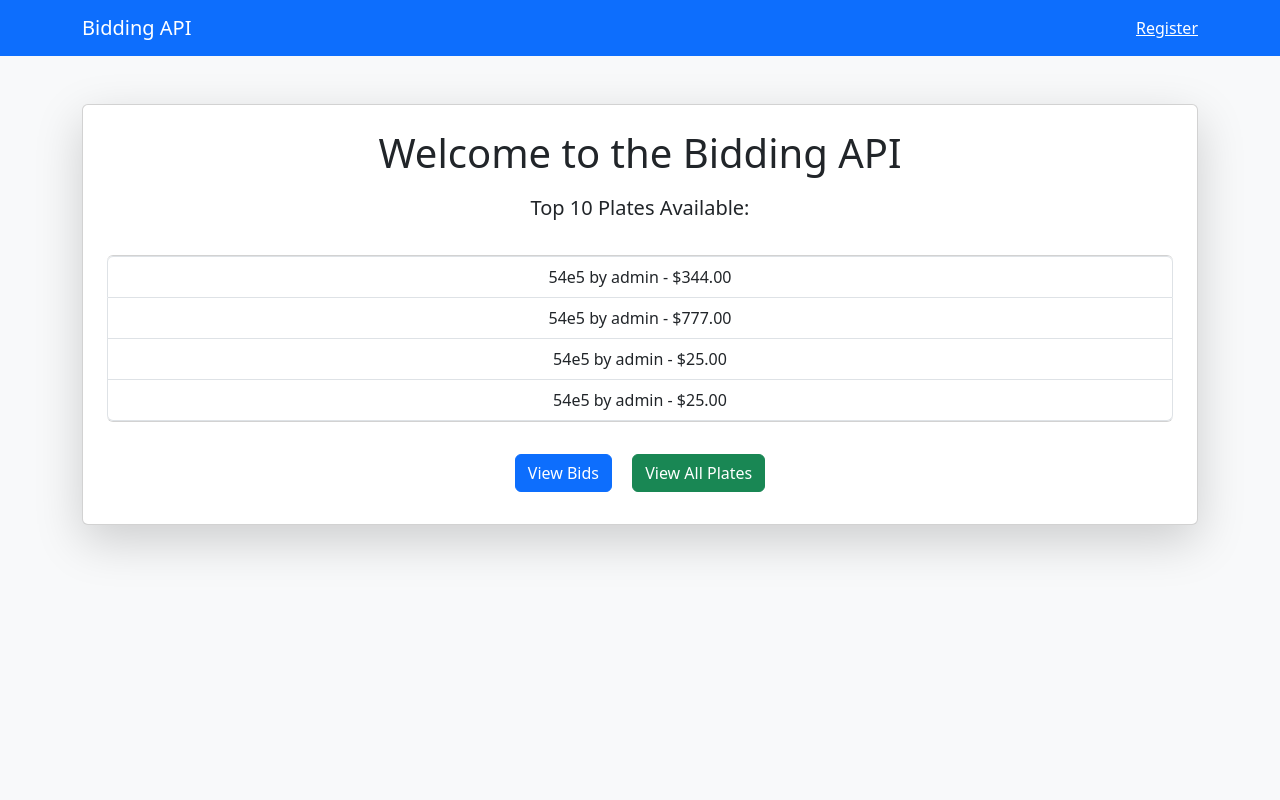
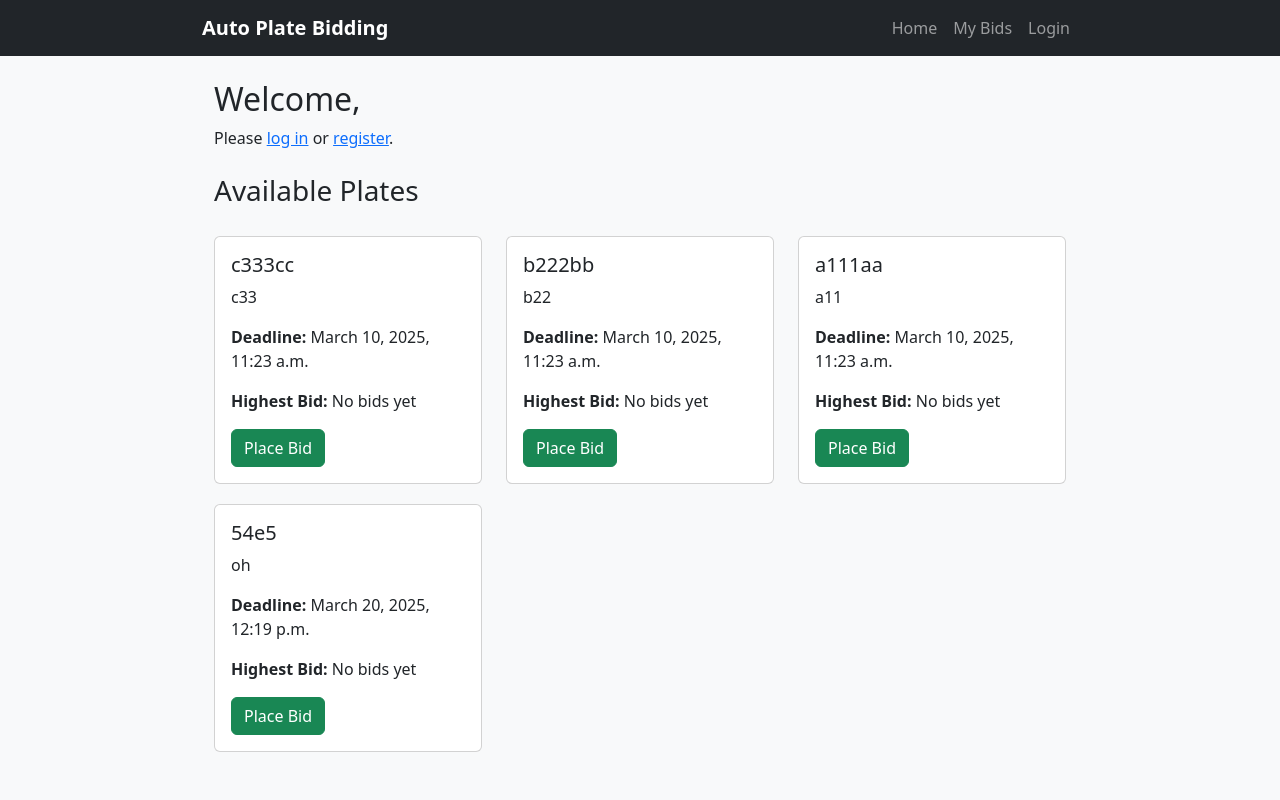
Before and after one commit to rbremperor/auto-bidding, a Django app: page / in a window 1280 px wide. Run offline with Django 5.2, Linux system fonts and the light colour scheme; data comes from the database, SQL or seed files in the repository.

Commit message:
worked on frontend
# Conflicts:
#	Bidding/asgi.py
#	Bidding/settings.py
#	Bidding/urls.py
#	Bidding/wsgi.py
#	app/admin.py
#	app/apps.py
#	app/forms.py
#	app/migrations/0001_initial.py
#	app/models.py
#	app/serializers.py
#	app/tests.py
#	app/urls.py
#	app/views.py
#	manage.py
#	static/css/styles.css
#	static/js/login.js
#	static/js/main.js
#	static/js/plates.js
#	static/js/register.js
#	templates/base.html
#	templates/bids.html
#	templates/home.html
#	templates/login.html
#	templates/plates.html
#	templates/register.html

```diff
--- a/app/models.py
+++ b/app/models.py
@@ -8,15 +8,16 @@ class Plate(models.Model):
     deadline = models.DateTimeField()
     created_by = models.ForeignKey(User, related_name="created", limit_choices_to={'is_staff': True}, on_delete=models.CASCADE)
     is_active = models.BooleanField(default=True)
+    highest_bid = models.DecimalField(max_digits=10, decimal_places=2, null=True, blank=True)
 
     def __str__(self):
         return f"{self.plate_number} by {self.created_by}"
 
 
 class Bid(models.Model):
-    amount = models.DecimalField(decimal_places=2, max_digits=10)
     user = models.ForeignKey(User, related_name="bids", limit_choices_to={'is_staff':False}, on_delete=models.CASCADE)
-    plate = models.ForeignKey(Plate, related_name="bids", on_delete=models.CASCADE)
+    plate = models.ForeignKey(Plate, related_name="bids", on_delete=models.CASCADE, related_query_name="bids")
+    amount = models.DecimalField(decimal_places=2, max_digits=10,)
     created_at = models.DateTimeField(auto_now_add=True)
 
     def __str__(self):
--- a/app/urls.py
+++ b/app/urls.py
@@ -1,6 +1,6 @@
 from django.urls import path, include
 from rest_framework.routers import DefaultRouter
-from .views import PlateViewSet, BidViewSet, UserViewSet, register_user, home
+from .views import PlateViewSet, BidViewSet, UserViewSet, register_view, home, place_bid, login_view, logout_view, update_bid, delete_bid
 
 router = DefaultRouter()
 router.register('users', UserViewSet, 'users')
@@ -9,6 +9,11 @@ router.register('plates', PlateViewSet, 'plates')
 
 urlpatterns = [
     path('home/', include(router.urls)),
-    path('register/', register_user, name='register'),
+    path('register/', register_view, name='register'),
     path('', home, name='home'),
+    path('place_bid/<int:plate_id>/', place_bid, name='place_bid'),
+    path('login/', login_view, name='login'),
+    path('logout/', logout_view, name='logout'),
+    path('update/<int:bid_id>', update_bid, name='update_bid'),
+    path('delete/<int:bid_id>', delete_bid, name='delete_bid'),
 ]
--- a/app/views.py
+++ b/app/views.py
@@ -1,31 +1,68 @@
+from django.contrib.auth.decorators import login_required
 from django.contrib.auth.models import User
-from django.contrib.auth import login
-from django.shortcuts import render, redirect
+from django.contrib.auth import login, authenticate, logout
+from django.http import HttpResponse
+from django.shortcuts import render, redirect, get_object_or_404
 from rest_framework import viewsets
 from rest_framework.renderers import TemplateHTMLRenderer
 from rest_framework.response import Response
 from rest_framework.permissions import IsAuthenticated, AllowAny
+from .forms import BidForm, LoginForm, PlateForm
+
 
 from app.models import Plate, Bid
 from app.serializers import PlateSerializer, BidSerializer, UserSerializer
 from .forms import RegisterForm
 
-def register_user(request):
-    if request.method == 'POST':
+
+def register_view(request):
+    if request.method == "POST":
         form = RegisterForm(request.POST)
         if form.is_valid():
-            user = form.save(commit=False)
-            user.set_password(form.cleaned_data['password'])
-            user.save()
-            login(request, user)
-            return redirect('home/')
+            user = form.save()  # Password is already hashed in form.save()
+            login(request, user)# Log the user in after registration
+            if request.user.is_staff:
+                return redirect('/home/plates/')
+            else:
+                return redirect('/home/bids')  # Send success response
+        else:
+            return HttpResponse({"success": False, "errors": form.errors}, status=400)  # Return errors
+
     else:
         form = RegisterForm()
-    return render(request, 'register.html', {'form': form})
+
+    return render(request, "register.html", {"form": form})
+
+def login_view(request):
+    if request.method == "POST":
+        form = LoginForm(request.POST)
+        if form.is_valid():
+            username = form.cleaned_data['username']
+            password = form.cleaned_data['password']
+
+            user = authenticate(request, username=username, password=password)  # Verify credentials
+
+            if user is not None:
+                login(request, user)  # Log in the user
+                if user.is_staff:
+                    return redirect('/home/plates/')
+                else:
+                    return redirect('/home/bids/')  # Redirect after login
+            else:
+                form.add_error(None, "Invalid username or password")  # Show error if login fails
+    else:
+        form = LoginForm()
+
+    return render(request, "login.html", {"form": form})
+
+def logout_view(request):
+    logout(request)
+    return redirect('login')
 
 def home(request):
-    bids = Bid.objects.order_by('-id')[:10]
-    return render(request, 'home.html', {'bids': bids})
+    plates = Plate.objects.order_by('-id')[:10]
+    return render(request, 'home.html', {'plates': plates})
+
 class UserViewSet(viewsets.ModelViewSet):
     queryset = User.objects.all()
     serializer_class = UserSerializer
@@ -44,8 +81,20 @@ class PlateViewSet(viewsets.ModelViewSet):
     renderer_classes = (TemplateHTMLRenderer, )
 
     def list(self, request, *args, **kwargs):
-        plates = Plate.objects.all()
-        return Response({'plates': plates}, template_name = 'plates.html')
+        plates = Plate.objects.filter(created_by=request.user).order_by('-id')
+        form = PlateForm()  # Add this
+        return Response({'plates': plates, 'form': form}, template_name='plates.html')
+
+    def create(self, request, *args, **kwargs):
+        form = PlateForm(request.POST)
+        if form.is_valid():
+            plate = form.save(commit=False)
+            plate.created_by = request.user
+            plate.save()
+            return self.list(request)  # Re-render the page with updated plates
+
+        plates = Plate.objects.filter(created_by=request.user).order_by('-id')
+        return Response({'plates': plates, 'form': form}, template_name='plates.html')  # Show errors
 
 
 class BidViewSet(viewsets.ModelViewSet):
@@ -54,5 +103,75 @@ class BidViewSet(viewsets.ModelViewSet):
     renderer_classes = (TemplateHTMLRenderer, )
 
     def list(self, request, *args, **kwargs):
-        bids = Bid.objects.all()
-        return Response({'bids': bids, }, template_name = 'bids.html')
+        bids = Bid.objects.filter(user=request.user).order_by('-id')
+        return Response({'bids': bids}, template_name = 'bids.html')
+
+@login_required
+def place_bid(request, plate_id):
+    plate = get_object_or_404(Plate, id=plate_id)
+    existing_bid = Bid.objects.filter(plate=plate, user=request.user).first()
+
+    if existing_bid:
+        return redirect('update_bid', bid_id=existing_bid.id)
+
+    if request.method == "POST":
+        form = BidForm(request.POST)
+        if form.is_valid() and form.cleaned_data["amount"] > (plate.highest_bid or 0):
+            bid = form.save(commit=False)
+            bid.user = request.user
+            bid.plate = plate
+            bid.save()
+
+            # Update the highest bid
+            highest_bid = plate.bids.order_by('-amount').first()
+            if highest_bid:
+                plate.highest_bid = highest_bid.amount
+                plate.save()
+
+            return redirect('/home/bids/')  # Redirect to the bidding page
+
+    else:
+        form = BidForm()
+
+    return render(request, "place_bid.html", {"form": form, "plate": plate})
+
+@login_required
+def update_bid(request, bid_id):
+    bid = get_object_or_404(Bid, id=bid_id, user=request.user)
+    plate = bid.plate  # Get the related plate
+
+
+    if request.method == "POST":
+        form = BidForm(request.POST, instance=bid)
+        if form.is_valid() and form.cleaned_data["amount"] > (plate.highest_bid or 0):
+            form.save()
+
+            # Update highest bid
+            highest_bid = plate.bids.order_by('-amount').first()
+            if highest_bid:
+                plate.highest_bid = highest_bid.amount
+                plate.save()
+
+            return redirect('/home/bids/')  # Redirect after updating
+
+    else:
+        form = BidForm(instance=bid)
+
+    return render(request, "update_bid.html", {"form": form, "plate": plate})
+
+@login_required
+def delete_bid(request, bid_id):
+    bid = get_object_or_404(Bid, id=bid_id, user=request.user)
+    plate = bid.plate  # Get the related plate
+
+    if request.method == "POST":
+        bid.delete()
+
+        # Update highest bid after deletion
+        highest_bid = plate.bids.order_by('-amount').first()
+        plate.highest_bid = highest_bid.amount if highest_bid else None
+        plate.save()
+
+        return redirect('/home/bids/')  # Redirect after deleting
+
+    return render(request, "delete_bid.html", {"bid": bid})
--- a/templates/base.html
+++ b/templates/base.html
@@ -18,12 +18,15 @@
             <div class="collapse navbar-collapse" id="navbarNav">
                 <ul class="navbar-nav ms-auto">
                     <li class="nav-item"><a class="nav-link" href="{% url 'home' %}">Home</a></li>
-                    <li class="nav-item"><a class="nav-link" href="{% url 'plates-list' %}">Plates</a></li>
+                    {% if request.user.is_staff %}
+                        <li class="nav-item"><a class="nav-link" href="{% url 'plates-list' %}">Plates</a></li>
+                    {% else %}
                     <li class="nav-item"><a class="nav-link" href="{% url 'bids-list' %}">My Bids</a></li>
+                    {% endif %}
                     {% if request.user.is_authenticated %}
-                        <li class="nav-item"><a class="nav-link" href="/logout/">Logout</a></li>
+                        <li class="nav-item"><a class="nav-link" href="{% url 'logout' %}">Logout</a></li>
                     {% else %}
-                        <li class="nav-item"><a class="nav-link" href="/login/">Login</a></li>
+                        <li class="nav-item"><a class="nav-link" href="login">Login</a></li>
                     {% endif %}
                 </ul>
             </div>
--- a/templates/home.html
+++ b/templates/home.html
@@ -1,37 +1,41 @@
-<!DOCTYPE html>
-<html lang="en">
-<head>
-    <meta charset="UTF-8">
-    <meta name="viewport" content="width=device-width, initial-scale=1.0">
-    <title>Welcome to Bidding API</title>
-    <!-- Bootstrap CSS -->
-    <link href="https://cdn.jsdelivr.net/npm/bootstrap@5.3.0/dist/css/bootstrap.min.css" rel="stylesheet">
-</head>
-<body class="bg-light">
-    <nav class="navbar navbar-expand-lg navbar-dark bg-primary">
-        <div class="container">
-            <a class="navbar-brand" href="#">Bidding API</a>
-            <a href="{% url 'register' %}" style="color: white;">Register</a>
-        </div>
-    </nav>
+{% extends "base.html" %}
+{% block title %}Home{% endblock %}
 
-    <div class="container text-center mt-5">
-        <div class="card shadow-lg p-4">
-            <h1 class="mb-3">Welcome to the Bidding API</h1>
-            <p class="lead">Top 10 Plates Available:</p>
-            <ul class="list-group mt-3">
-                {% for bid in bids %}
-                    <li class="list-group-item">{{ bid.plate }} - ${{ bid.amount }}</li>
-                {% endfor %}
-            </ul>
-            <div class="mt-4">
-                <a href="{% url 'bids-list' %}" class="btn btn-primary m-2">View Bids</a>
-                <a href="{% url 'plates-list' %}" class="btn btn-success m-2">View All Plates</a>
+{% block content %}
+<div class="container">
+    <h2 class="mt-4">Welcome, {{ request.user.username }}</h2>
+
+    {% if request.user.is_authenticated %}
+        {% if request.user.is_staff %}
+            <p>You can add plates but cannot place bids.</p>
+        {% else %}
+            <p>You can place bids but cannot add plates.</p>
+        {% endif %}
+        <a href="{% url 'logout' %}" class="btn btn-danger">Logout</a>
+    {% else %}
+        <p>Please <a href="{% url 'login' %}">log in</a> or <a href="{% url 'register' %}">register</a>.</p>
+    {% endif %}
+
+    <h3 class="mt-4">Available Plates</h3>
+    <div class="row">
+        {% for plate in plates %}
+            <div class="col-md-4">
+                <div class="card">
+                    <div class="card-body">
+                        <h5 class="card-title">{{ plate.plate_number }}</h5>
+                        <p class="card-text">{{ plate.description }}</p>
+                        <p><strong>Deadline:</strong> {{ plate.deadline }}</p>
+                        <p><strong>Highest Bid:</strong> {{ plate.highest_bid|default:"No bids yet" }}</p>
+
+                        {% if not request.user.is_staff %}
+                            <a href="{% url 'place_bid' plate.id %}" class="btn btn-success">Place Bid</a>
+                        {% endif %}
+                    </div>
+                </div>
             </div>
-        </div>
+        {% empty %}
+            <p>No plates available.</p>
+        {% endfor %}
     </div>
-
-    <!-- Bootstrap JS Bundle (Optional for additional features) -->
-    <script src="https://cdn.jsdelivr.net/npm/bootstrap@5.3.0/dist/js/bootstrap.bundle.min.js"></script>
-</body>
-</html>
+</div>
+{% endblock %}
```
Also changed, not shown: app/forms.py (+52 -2 lines), static/js/plates.js (+1 -46 lines), static/js/register.js (+12 -7 lines), templates/bids.html (+29 -7 lines), templates/delete_bid.html (added, +14 -0 lines), templates/login.html (+57 -16 lines), templates/place_bid.html (added, +27 -0 lines), templates/plates.html (+17 -25 lines), templates/register.html (+23 -7 lines), templates/update_bid.html (added, +17 -0 lines), app/migrations/0001_initial.py, app/migrations/0002_plate_highest_bid_alter_bid_user.py (added).
